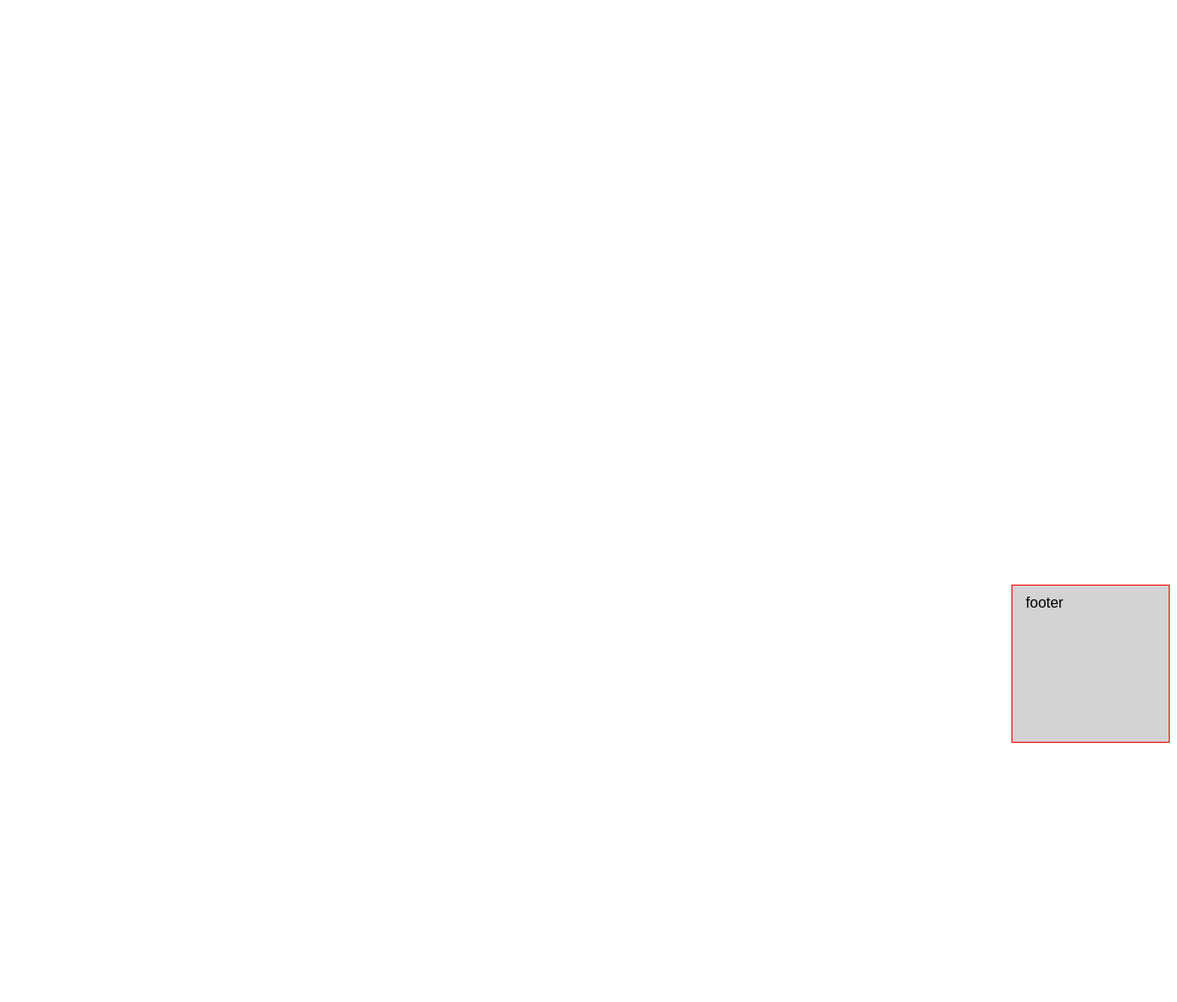
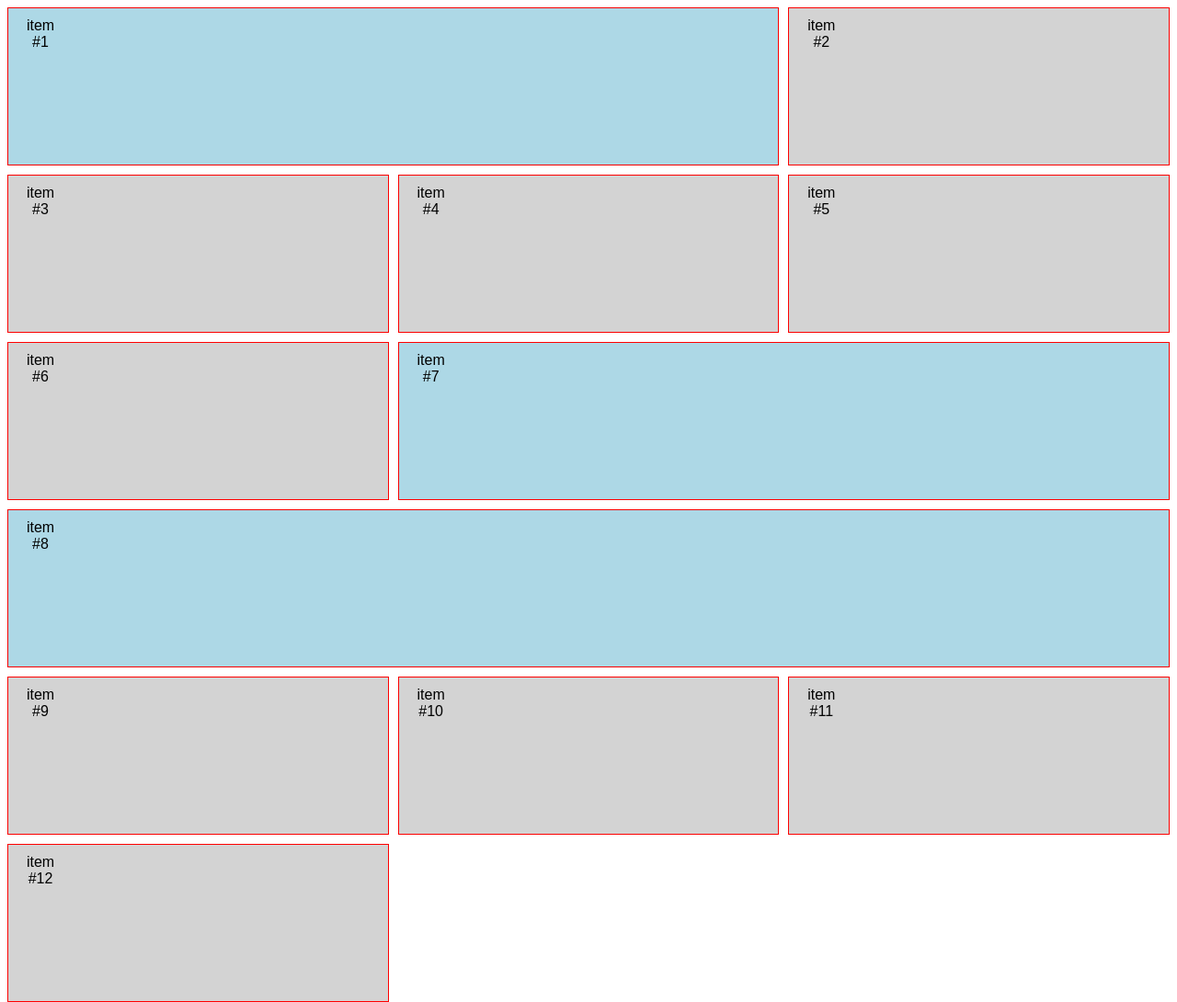
Before and after one commit to alej0valencia/Grid_Layout, a plain HTML site: page index.html in a window 1280 px wide. Shown: the whole page at 92% size. Before the commit the page ends 816 px from the top, so only its background shows below. Drawn offline with Linux system fonts and the light colour scheme.

Commit message:
Grid Column

```diff
--- a/css/estilos.css
+++ b/css/estilos.css
@@ -47,10 +47,21 @@ body{
   grid-area: footer;
 }
 
-/* .item:nth-of-type(4){
+.item:nth-of-type(1){
   background-color: lightblue;
-  overflow: auto;
-} */
+  grid-column-start: 1;
+  grid-column-end: 3;
+}
+
+.item:nth-of-type(8){
+  background-color: lightblue;
+  grid-column: 1 / -1;
+}
+
+.item:nth-of-type(7){
+  background-color: lightblue;
+  grid-column: 2 / span 2;
+}
 
 .item .item{
   background-color: yellow;
--- a/index.html
+++ b/index.html
@@ -8,10 +8,18 @@
 </head>
 <body>
     <section class="container">
-        <div class="item header"></div>
-        <div class="item left">left</div>
-        <div class="item contenido">contenido</div>
-        <div class="item footer">footer</div>
+        <div class="item">item #1</div>
+        <div class="item">item #2</div>
+        <div class="item">item #3</div>
+        <div class="item">item #4</div>
+        <div class="item">item #5</div>
+        <div class="item">item #6</div>
+        <div class="item">item #7</div>
+        <div class="item">item #8</div>
+        <div class="item">item #9</div>
+        <div class="item">item #10</div>
+        <div class="item">item #11</div>
+        <div class="item">item #12</div>
     </section>
 </body>
 </html>
```
